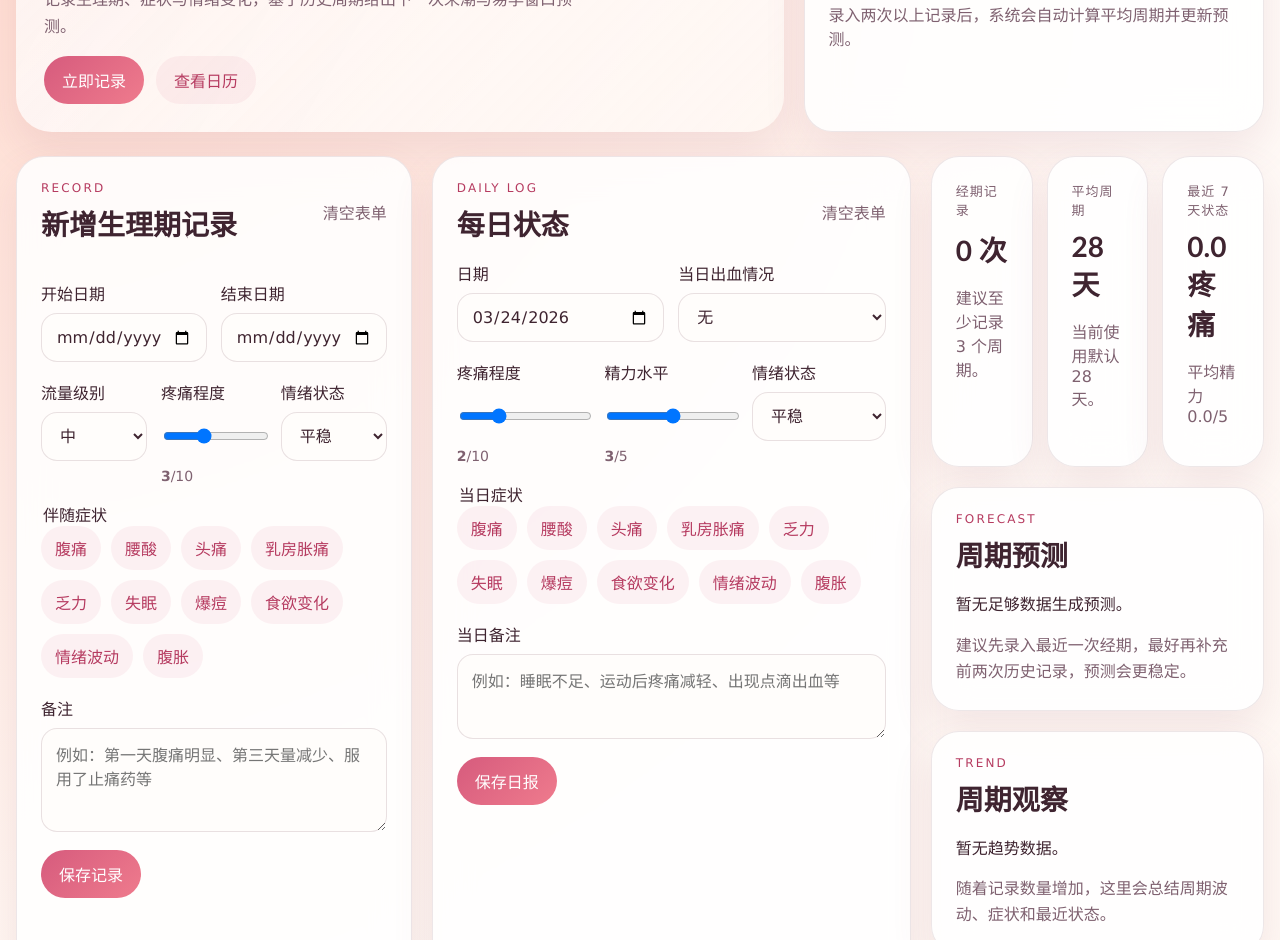
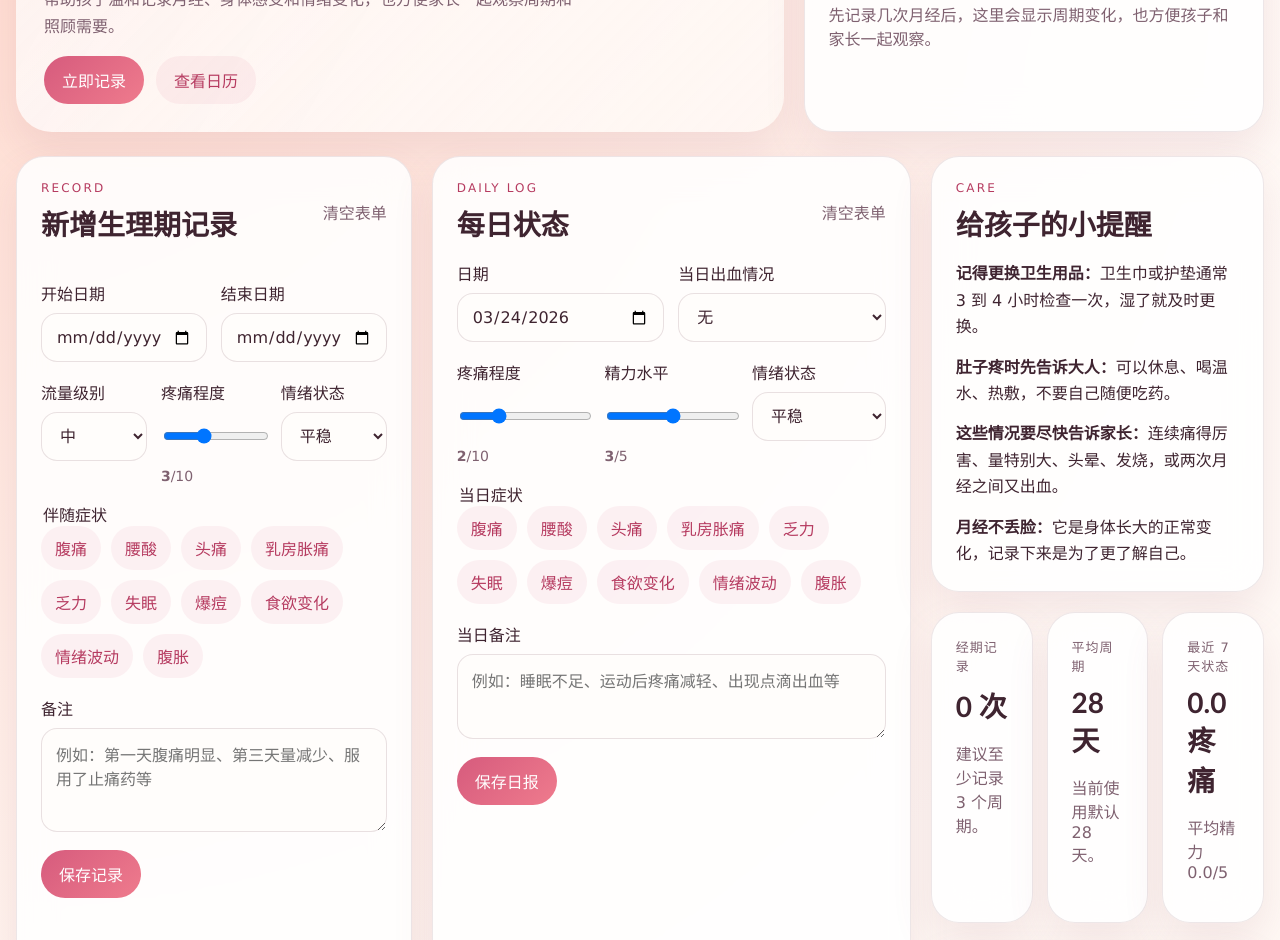
Before and after one commit to guoqingxiu-sudo/mprecord, a plain HTML site: page index.html in a window 1280 px wide. Shown: the part 181-1121 px from the top of the page. Drawn offline with Linux system fonts and the light colour scheme.

Commit message:
feat: rename app to Eva's Moon

```diff
--- a/app.js
+++ b/app.js
@@ -385,7 +385,7 @@ function renderHero(insights) {
 
   if (!insights.lastRecord) {
     elements.cycleDay.textContent = "尚无数据";
-    elements.cycleSummary.textContent = "录入两次以上记录后，系统会自动计算平均周期并更新预测。";
+    elements.cycleSummary.textContent = "先记录几次月经后，这里会显示周期变化，也方便孩子和家长一起观察。";
     return;
   }
 
@@ -450,7 +450,7 @@ function renderPrediction(insights) {
   if (!insights.lastRecord) {
     elements.predictionContent.innerHTML = `
       <p>暂无足够数据生成预测。</p>
-      <p class="muted">建议先录入最近一次经期，最好再补充前两次历史记录，预测会更稳定。</p>
+      <p class="muted">建议先录入最近一次月经，再慢慢补充前面的记录，后面的估算会更稳定。</p>
     `;
     return;
   }
@@ -468,7 +468,7 @@ function renderPrediction(insights) {
         ? "当前部分使用手动输入参数。"
         : "当前完全基于历史平均值。"
     }</p>
-    <p><strong>说明：</strong>这是基于历史平均周期做出的估算，不应替代医学建议。如果周期长期紊乱或伴随异常出血，建议咨询医生。</p>
+    <p><strong>说明：</strong>这是按历史记录做出的估算，只是帮助观察变化。如果孩子长期疼痛明显、出血异常，或很久没有来月经，建议告诉家长并咨询医生。</p>
   `;
 }
 
--- a/index.html
+++ b/index.html
@@ -4,7 +4,7 @@
     <meta charset="UTF-8" />
     <meta name="viewport" content="width=device-width, initial-scale=1.0" />
     <meta name="theme-color" content="#d65b7d" />
-    <title>月迹 · 生理期记录</title>
+    <title>Eva的月亮</title>
     <link rel="manifest" href="./manifest.webmanifest" />
     <link rel="stylesheet" href="./styles.css" />
   </head>
@@ -12,10 +12,10 @@
     <div class="app-shell">
       <header class="hero">
         <div class="hero__copy">
-          <p class="eyebrow">Moon Log</p>
-          <h1>月迹</h1>
+          <p class="eyebrow">Eva's Moon</p>
+          <h1>Eva的月亮</h1>
           <p class="hero__text">
-            记录生理期、症状与情绪变化，基于历史周期给出下一次来潮与易孕窗口预测。
+            帮助孩子温和记录月经、身体感受和情绪变化，也方便家长一起观察周期和照顾需要。
           </p>
           <div class="hero__actions">
             <button class="primary-btn" data-jump="#record-form">立即记录</button>
@@ -178,6 +178,21 @@
         </section>
 
         <section class="panel panel--insights">
+          <section class="card">
+            <div class="section-heading">
+              <div>
+                <p class="eyebrow">Care</p>
+                <h2>给孩子的小提醒</h2>
+              </div>
+            </div>
+            <div class="prediction-copy">
+              <p><strong>记得更换卫生用品：</strong>卫生巾或护垫通常 3 到 4 小时检查一次，湿了就及时更换。</p>
+              <p><strong>肚子疼时先告诉大人：</strong>可以休息、喝温水、热敷，不要自己随便吃药。</p>
+              <p><strong>这些情况要尽快告诉家长：</strong>连续痛得厉害、量特别大、头晕、发烧，或两次月经之间又出血。</p>
+              <p><strong>月经不丢脸：</strong>它是身体长大的正常变化，记录下来是为了更了解自己。</p>
+            </div>
+          </section>
+
           <div class="stats-grid" id="stats-grid"></div>
 
           <section class="card prediction-card">
```
Also changed, not shown: manifest.webmanifest, 1 other file.
